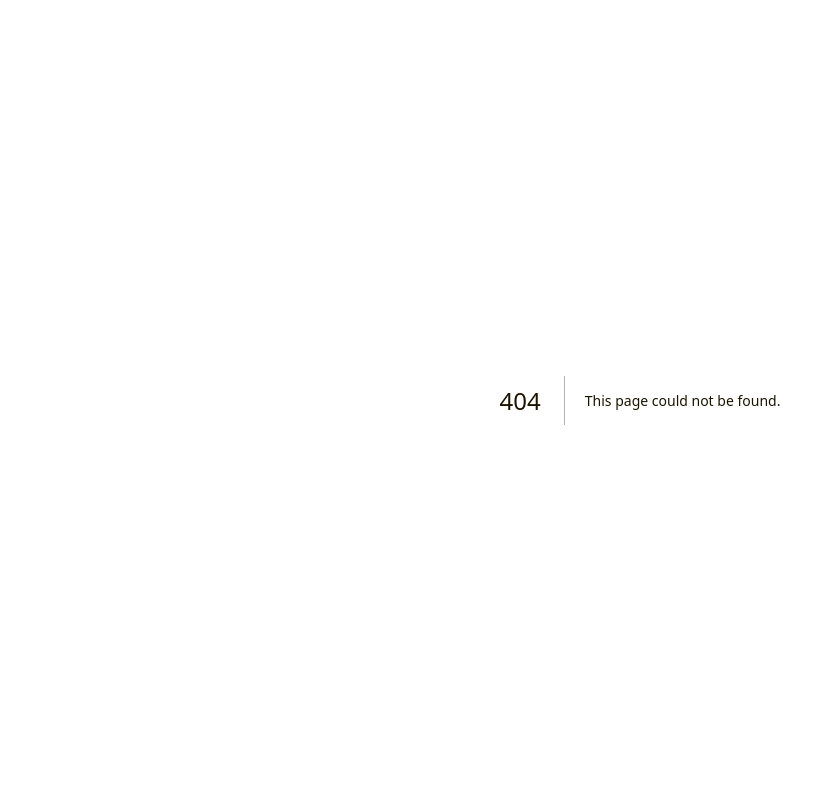
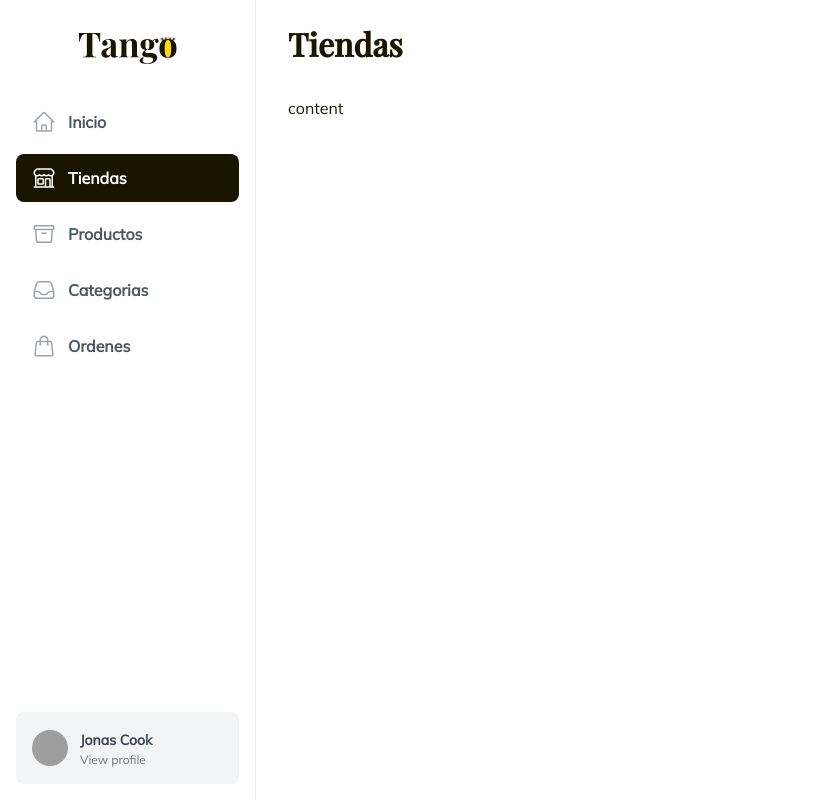
Before and after one commit to andydev404/tango, a Next.js app: page /shops in a window 1280 px wide. Before the commit this address had no page. Shown: the whole page, without its empty margins (0-827 px from the left). Built offline with nearby package versions, Linux system fonts and the light colour scheme; grey boxes are pictures that could not be loaded.

Commit message:
feat(shops): [WIP] Add shops page

```diff
--- a/src/common/types/navigation.ts
+++ b/src/common/types/navigation.ts
@@ -4,7 +4,6 @@ export type NavigationItem = {
   name: string;
   href: string;
   icon: FC<SVGProps<SVGSVGElement>>;
-  current: boolean;
 };
 
 export type AccountInfo = {
--- a/src/components/OrderTable/OrderTable.tsx
+++ b/src/components/OrderTable/OrderTable.tsx
@@ -1,4 +1,4 @@
-import React from 'react';
+import { useMemo } from 'react';
 import { useTable, useFlexLayout, usePagination } from 'react-table';
 import { IOrder, OrderStatus } from '@common/types';
 
@@ -18,23 +18,13 @@ const COLUMNS = [
     maxWidth: 260
   },
   {
-    Header: () => (
-      <div className="ltr:ml-auto ltr:text-right rtl:mr-auto rtl:text-left">
-        Fecha
-      </div>
-    ),
+    Header: 'Fecha',
     accessor: 'createdAt',
-    // @ts-ignore
-    Cell: ({ cell: { value } }) => <div>{value}</div>,
     minWidth: 100,
     maxWidth: 140
   },
   {
-    Header: () => (
-      <div className="ltr:ml-auto ltr:text-right rtl:mr-auto rtl:text-left">
-        Estado
-      </div>
-    ),
+    Header: 'Estado',
     accessor: 'status',
     // @ts-ignore
     Cell: ({ cell: { value } }) => (
@@ -52,8 +42,8 @@ const COLUMNS = [
 ];
 
 export function OrderTable({ orders }: { orders: IOrder[] }) {
-  const data = React.useMemo(() => orders, [orders]);
-  const columns = React.useMemo(() => COLUMNS, []);
+  const data = useMemo(() => orders, [orders]);
+  const columns = useMemo(() => COLUMNS, []);
 
   const { getTableProps, getTableBodyProps, headerGroups, rows, prepareRow } =
     useTable(
--- a/src/components/SidebarMenu/SidebarDesktopMenu.tsx
+++ b/src/components/SidebarMenu/SidebarDesktopMenu.tsx
@@ -2,6 +2,8 @@ import clsx from 'clsx';
 import { Logo } from '@components/Logo';
 import { NavigationItem, AccountInfo } from '@common/types/navigation';
 import Image from 'next/image';
+import Link from 'next/link';
+import { useRouter } from 'next/router';
 
 type Props = {
   menuItems: NavigationItem[];
@@ -9,6 +11,7 @@ type Props = {
 };
 
 export function SidebarDesktopMenu({ menuItems, account }: Props) {
+  const router = useRouter();
   return (
     <div className="hidden md:fixed md:inset-y-0 md:flex md:w-64 md:flex-col">
       <div className="flex min-h-0 flex-1 flex-col border-r border-gray-200 bg-white">
@@ -18,11 +21,11 @@ export function SidebarDesktopMenu({ menuItems, account }: Props) {
           </div>
           <nav className="mt-8 flex-1 space-y-2 bg-white px-4">
             {menuItems.map(item => (
-              <a
+              <Link
                 key={item.name}
                 href={item.href}
                 className={clsx(
-                  item.current
+                  router.asPath === item.href
                     ? 'bg-brand-900 text-white'
                     : 'text-gray-600 hover:bg-brand-900 hover:text-white',
                   'group flex items-center rounded-lg px-4 py-3 font-semibold transition'
@@ -30,7 +33,7 @@ export function SidebarDesktopMenu({ menuItems, account }: Props) {
               >
                 <item.icon
                   className={clsx(
-                    item.current
+                    router.asPath === item.href
                       ? 'text-white'
                       : 'text-gray-400 group-hover:text-white',
                     'mr-3 h-6 w-6 flex-shrink-0 transition'
@@ -38,7 +41,7 @@ export function SidebarDesktopMenu({ menuItems, account }: Props) {
                   aria-hidden="true"
                 />
                 {item.name}
-              </a>
+              </Link>
             ))}
           </nav>
         </div>
--- a/src/components/SidebarMenu/dummyData.ts
+++ b/src/components/SidebarMenu/dummyData.ts
@@ -8,11 +8,15 @@ import {
 } from '@heroicons/react/24/outline';
 
 export const navigation: NavigationItem[] = [
-  { name: 'Inicio', href: '#', icon: HomeIcon, current: true },
-  { name: 'Tiendas', href: '#', icon: BuildingStorefrontIcon, current: false },
-  { name: 'Productos', href: '#', icon: ArchiveBoxIcon, current: false },
-  { name: 'Categorias', href: '#', icon: InboxIcon, current: false },
-  { name: 'Ordenes', href: '#', icon: ShoppingBagIcon, current: false }
+  { name: 'Inicio', href: '/dashboard', icon: HomeIcon },
+  {
+    name: 'Tiendas',
+    href: '/shops',
+    icon: BuildingStorefrontIcon
+  },
+  { name: 'Productos', href: '#', icon: ArchiveBoxIcon },
+  { name: 'Categorias', href: '#', icon: InboxIcon },
+  { name: 'Ordenes', href: '#', icon: ShoppingBagIcon }
 ];
 
 export const account: AccountInfo = {
--- a/src/pages/dashboard/index.tsx
+++ b/src/pages/dashboard/index.tsx
@@ -90,5 +90,5 @@ function Dashboard() {
 export default Dashboard;
 
 Dashboard.getLayout = (page: ReactElement) => {
-  return <DashboardLayout page={{ title: 'Tango' }}>{page}</DashboardLayout>;
+  return <DashboardLayout page={{ title: 'Inicio' }}>{page}</DashboardLayout>;
 };
--- /dev/null
+++ b/src/pages/shops.tsx
@@ -0,0 +1,19 @@
+import { DashboardLayout } from '@layouts/DashboardLayout';
+import { ReactElement } from 'react';
+
+export default function Shops() {
+  return (
+    <>
+      <div className="pt-6 pb-20">
+        <div className="mx-auto mb-8 max-w-7xl px-4 sm:px-6 md:px-8">
+          <h1 className="font-serif text-3xl font-semibold">Tiendas</h1>
+        </div>
+        <div className="mx-auto max-w-7xl px-4 sm:px-6 md:px-8">content</div>
+      </div>
+    </>
+  );
+}
+
+Shops.getLayout = (page: ReactElement) => {
+  return <DashboardLayout page={{ title: 'Tiendas' }}>{page}</DashboardLayout>;
+};
```
